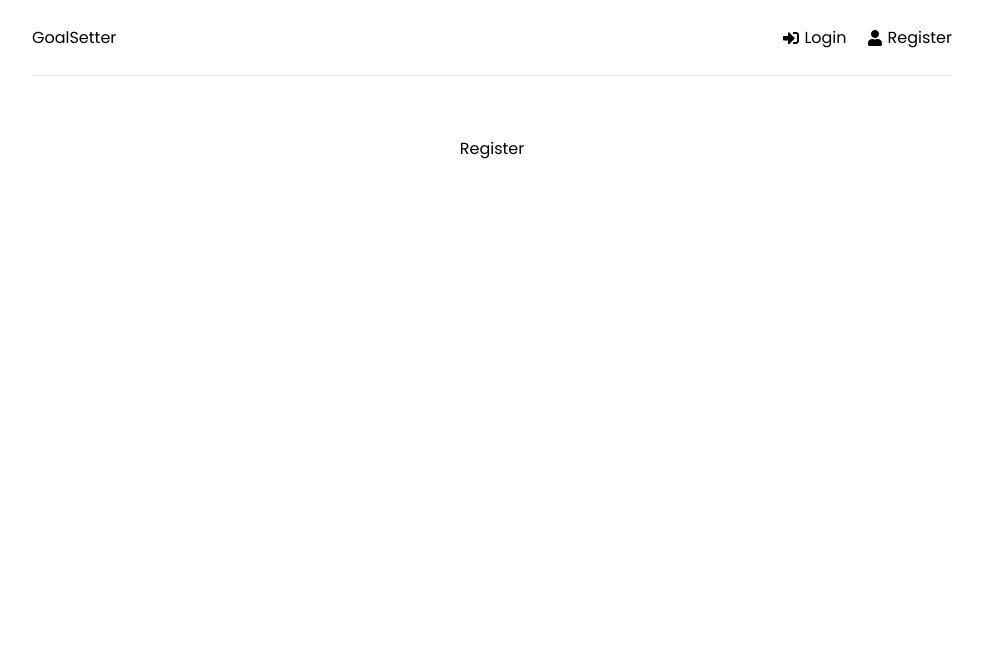
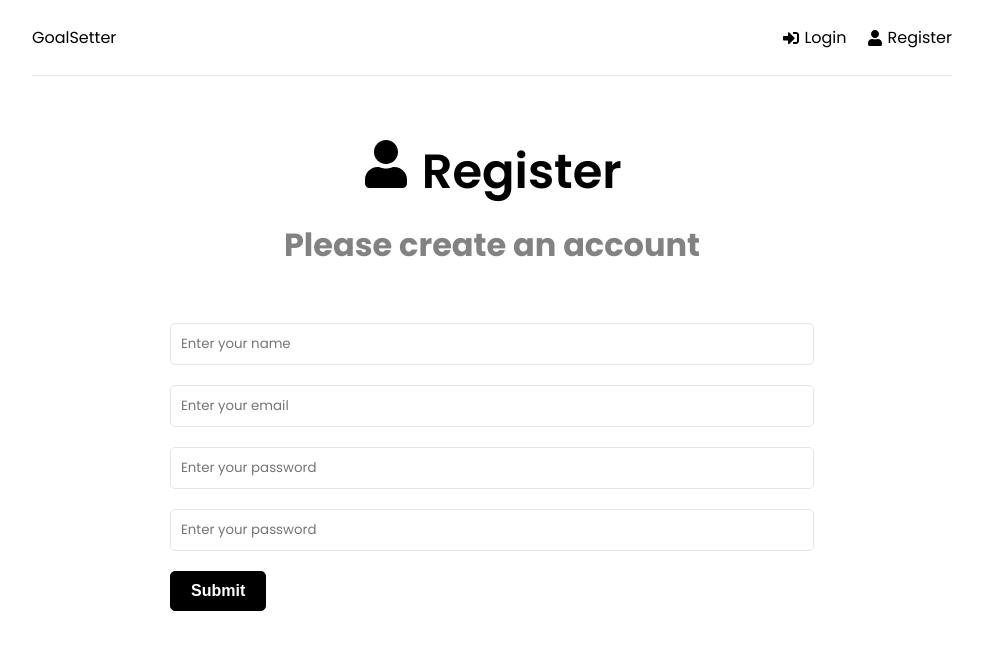
Before and after one commit to ozan98/goalsApp, a React (Create React App) app in the folder frontend/: page /Register in a window 1280 px wide. Shown: the top 650 px of the page, without its empty margins (148-1131 px from the left). Built offline with nearby package versions, Linux system fonts and the light colour scheme.

Commit message:
[build][frontend] register and login ui

```diff
--- a/frontend/src/pages/Login.jsx
+++ b/frontend/src/pages/Login.jsx
@@ -1,8 +1,65 @@
 import React from 'react'
+import {useState, useEffect} from 'react'
+import {FaSignInAlt} from 'react-icons/fa'
 
 function Login() {
+    const [formData, setFormData] = useState({
+        email: '',
+        password: '',
+    })
+
+    const {email, password} = formData
+
+    const onChange = (e) => {
+        setFormData((prevState) => ({
+            ...prevState,
+            [e.target.name]: e.target.value,
+        }))
+    }
+
+    const onSubmit = (e) => {
+        e.preventDefault()
+    }
+
     return (
-        <div>Login</div>
+        <>
+            <section className="heading">
+                <h1>
+                    <FaSignInAlt /> Login
+                </h1>
+                <p>Login and start setting goals</p>
+            </section>
+
+            <section className="form">
+                <form onSubmit={onSubmit}>
+                 <div className="form-group">
+                    <input type="email"
+                            className="form-control"
+                            id="email"
+                            name="email"
+                            value={email}
+                            placeholder="Enter your email"
+                            onChange={onChange}
+                    />
+                 </div>
+                 <div className="form-group">
+                    <input type="pasword"
+                            className="form-control"
+                            id="password"
+                            name="password"
+                            value={password}
+                            placeholder="Enter your password"
+                            onChange={onChange}
+                    />
+                 </div>
+                 <div className="form-group">
+                    <button type="submit" className="btn btn-bloc">
+                        Submit
+                    </button>
+                 </div>
+                 </form>
+            </section>
+        </>
     )
 }
 
--- a/frontend/src/pages/Register.jsx
+++ b/frontend/src/pages/Register.jsx
@@ -1,8 +1,87 @@
 import React from 'react'
+import {useState, useEffect} from 'react'
+import {FaUser} from 'react-icons/fa'
 
 function Register() {
+    const [formData, setFormData] = useState({
+        name: '',
+        email: '',
+        password: '',
+        password2: ''
+    })
+
+    const {name, email, password, password2} = formData
+
+    const onChange = (e) => {
+        setFormData((prevState) => ({
+            ...prevState,
+            [e.target.name]: e.target.value,
+        }))
+    }
+
+    const onSubmit = (e) => {
+        e.preventDefault()
+    }
+
     return (
-        <div>Register</div>
+        <>
+            <section className="heading">
+                <h1>
+                    <FaUser /> Register
+                </h1>
+                <p>Please create an account</p>
+            </section>
+
+            <section className="form">
+                <form onSubmit={onSubmit}>
+                <div className="form-group">
+                    <input type="text"
+                            className="form-control"
+                            id="name"
+                            name="name"
+                            value={name}
+                            placeholder="Enter your name"
+                            onChange={onChange}
+                    />
+                 </div>
+                 <div className="form-group">
+                    <input type="email"
+                            className="form-control"
+                            id="email"
+                            name="email"
+                            value={email}
+                            placeholder="Enter your email"
+                            onChange={onChange}
+                    />
+                 </div>
+                 <div className="form-group">
+                    <input type="pasword"
+                            className="form-control"
+                            id="password"
+                            name="password"
+                            value={password}
+                            placeholder="Enter your password"
+                            onChange={onChange}
+                    />
+                 </div>
+                 <div className="form-group">
+                    <input type="pasword"
+                            className="form-control"
+                            id="password2"
+                            name="password2"
+                            value={password2}
+                            placeholder="Enter your password"
+                            onChange={onChange}
+                    />
+                 </div>
+                 <div className="form-group">
+                    <button type="submit" className="btn btn-bloc">
+                        Submit
+                    </button>
+                 </div>
+                 </form>
+            </section>
+        </>
     )
 }
 
```
